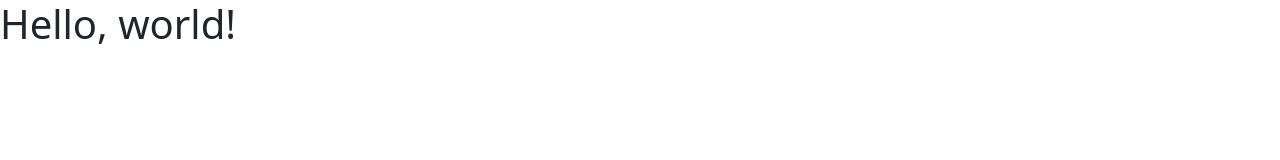
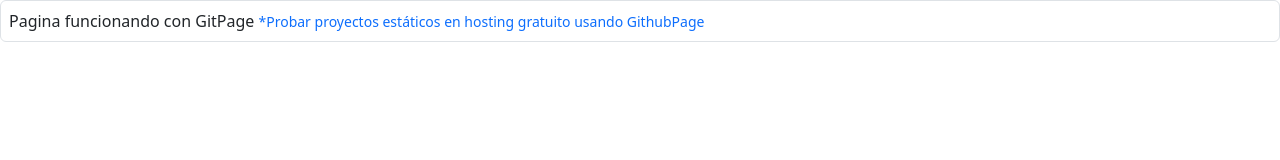
Before and after one commit to lcastrillon-Sisfo/eliminar-repo, a plain HTML site: page index.html in a window 1280 px wide. Drawn offline with nearby package versions, Linux system fonts and the light colour scheme.

Commit message:
Se modifica archivo index.html

```diff
--- a/index.html
+++ b/index.html
@@ -3,7 +3,7 @@
   <head>
     <meta charset="utf-8" />
     <meta name="viewport" content="width=device-width, initial-scale=1" />
-    <title>Bootstrap demo</title>
+    <title>Github Page</title>
     <link
       href="https://cdn.jsdelivr.net/npm/bootstrap@5.3.3/dist/css/bootstrap.min.css"
       rel="stylesheet"
@@ -12,7 +12,12 @@
     />
   </head>
   <body>
-    <h1>Hello, world!</h1>
+
+    <div class="border p-2 rounded">
+        Pagina funcionando con GitPage
+        <small class="text-primary">*<span></span>Probar proyectos estáticos en hosting gratuito usando GithubPage</small>
+    </div>
+
     <script
       src="https://cdn.jsdelivr.net/npm/bootstrap@5.3.3/dist/js/bootstrap.bundle.min.js"
       integrity="sha384-YvpcrYf0tY3lHB60NNkmXc5s9fDVZLESaAA55NDzOxhy9GkcIdslK1eN7N6jIeHz"
```
